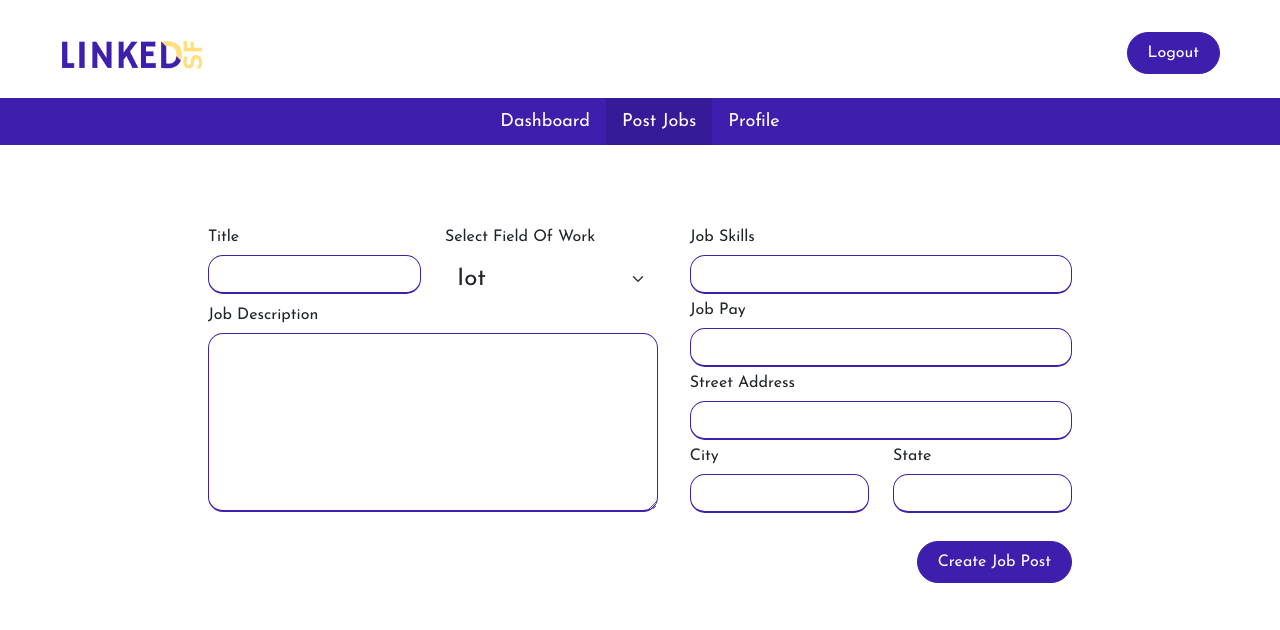
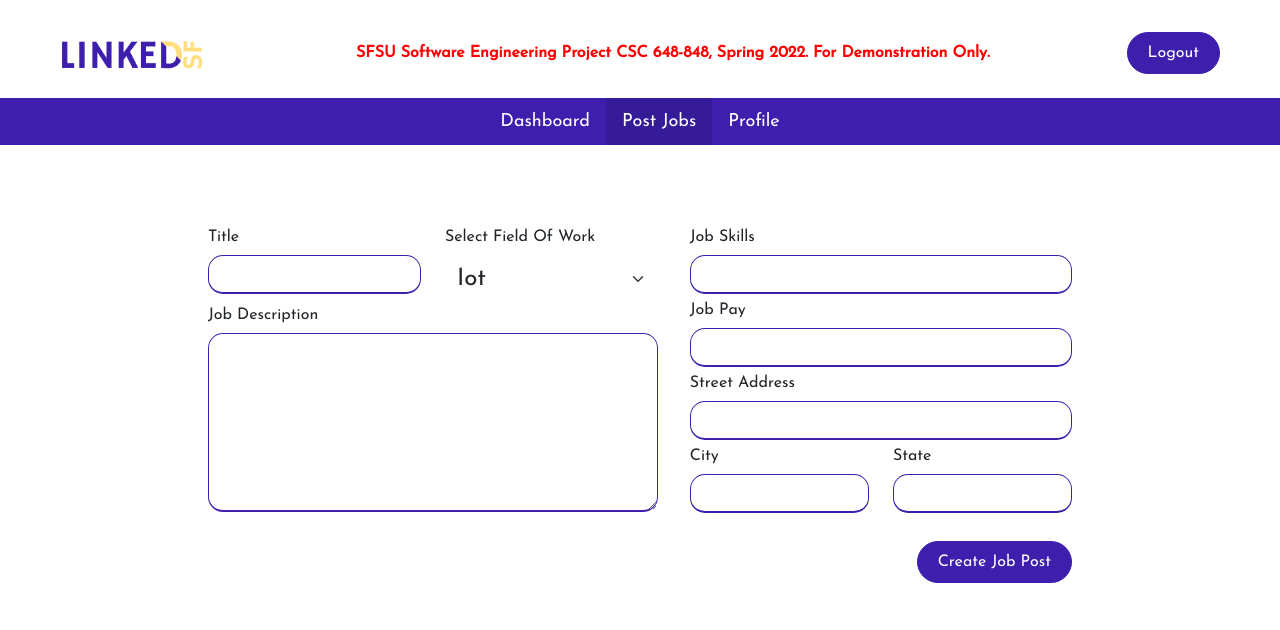
Before and after one commit to chris3953/WebApplication, a Flask app: page /PostJob.html in a window 1280 px wide. Shown: the top 630 px of the page. Run offline with Flask 2, Linux system fonts and the light colour scheme.

Commit message:
fixed typos

```diff
--- a/application/app.py
+++ b/application/app.py
@@ -139,7 +139,7 @@ def PostJob():
         Job_Field = request.form['Job_Field']
 
 #uses execute statement to insert variables into the DB
-        cursor.execute("INSERT INTO JobPost (Job_Title, Job_Description, Job_Skills, Job_Pay, Job_Street_Adress, Job_City, Job_State, FK_Companyid, Job_Field) Values (%s, %s, %s, %s, %s, %s, %s, %s, %s)", (Job_Title, Job_Description, Job_Skills, Job_Pay, Job_Street_Address, Job_City, Job_State, User_Id, Job_Field))
+        cursor.execute("INSERT INTO JobPost (Job_Title, Job_Description, Job_Skills, Job_Pay, Job_Street_Address, Job_City, Job_State, FK_Companyid, Job_Field) Values (%s, %s, %s, %s, %s, %s, %s, %s, %s)", (Job_Title, Job_Description, Job_Skills, Job_Pay, Job_Street_Address, Job_City, Job_State, User_Id, Job_Field))
         conn.commit()
 #sends success message when a post is created
         flash("Created Successfully")
--- a/application/templates/PostJob.html
+++ b/application/templates/PostJob.html
@@ -17,6 +17,9 @@
             <nav class="navbar navbar-light" id="main-nav">
                 <div class="container-fluid">
                   <span class="navbar-brand"><img src="static/logo3.png" id="linked-logo"></span>
+                  <p class="m-0" style="color: red; font-weight: 600;">
+                    SFSU Software Engineering Project CSC 648-848, Spring 2022.  For Demonstration Only.
+                  </p>
                   <div class="d-grid gap-2 d-md-flex justify-content-md-end">
                   <!-- if logout button is clicked then they will be directed to the logout route
                   in app.py which terminates the users session-->
```
